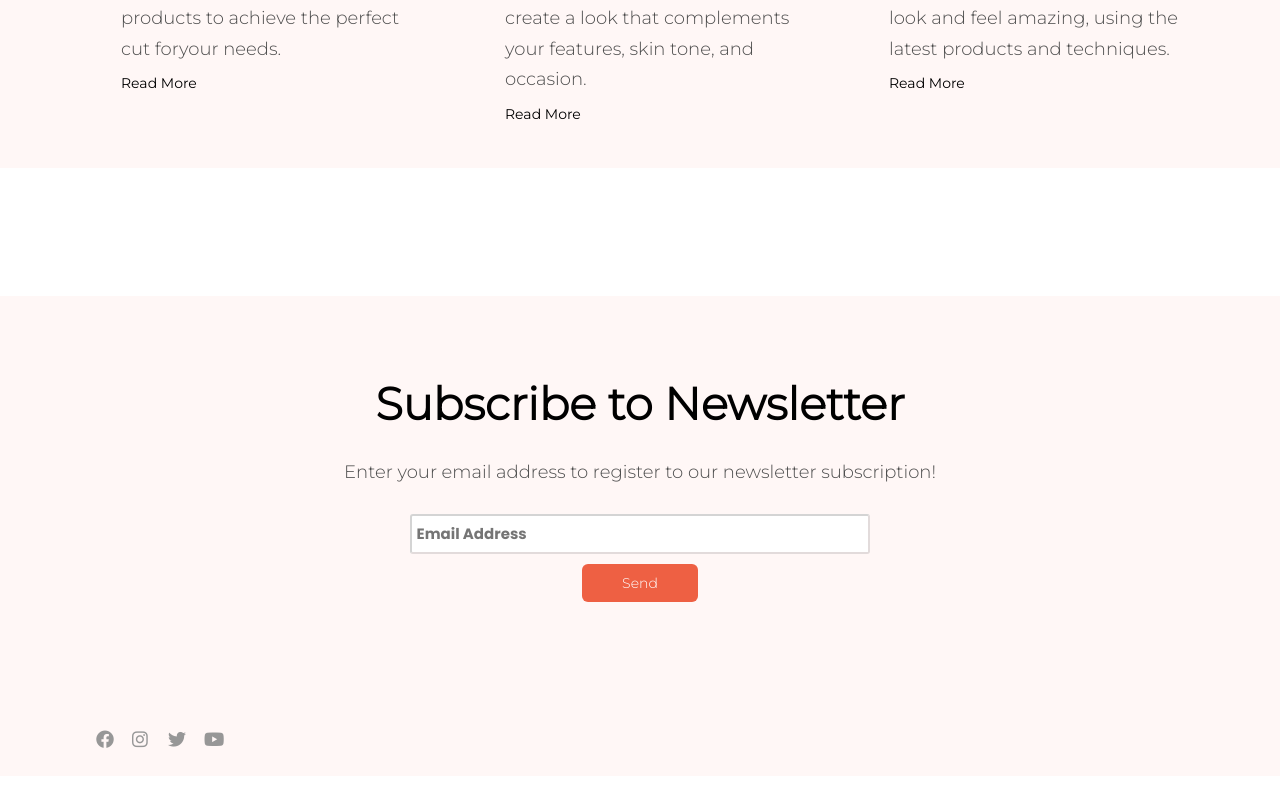
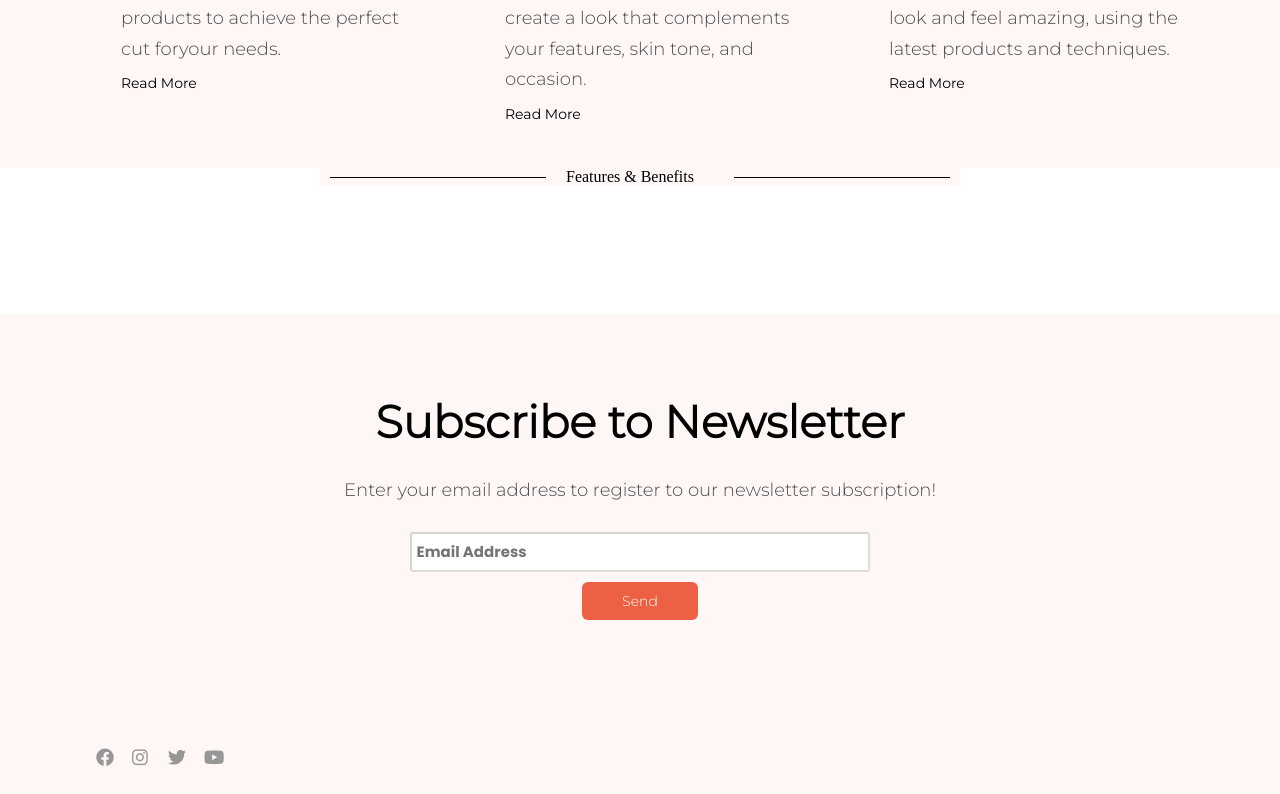
Before and after one commit to nadiahosisy/Beauty-Salon, a React (Vite) app: page /Home in a window 1280 px wide. Shown: the part 2142-2936 px from the top of the page. Built offline with nearby package versions, Linux system fonts and the light colour scheme.

Commit message:
added style

```diff
--- a/src/components/home-page-component/FeaturesAndBenefits.jsx
+++ b/src/components/home-page-component/FeaturesAndBenefits.jsx
@@ -4,7 +4,7 @@ const FeaturesAndBenefits = () => {
   return (
     <div className="features-benifts-main-div">
       <spn></spn>
-      <span></span>
+      <span>Features & Benefits</span>
       <span></span>
     </div>
   );
--- a/src/style/home-beneifts.css
+++ b/src/style/home-beneifts.css
@@ -0,0 +1,20 @@
+.features-benifts-main-div {
+  display: flex;
+  align-items: center;
+  background-color: #fff7f6;
+  margin-left: 20rem;
+  margin-right: 20rem;
+  position: relative;
+}
+
+.features-benifts-main-div span {
+  margin: 0 10px; /* Optional: Add spacing between spans */
+}
+
+.features-benifts-main-div::before,
+.features-benifts-main-div::after {
+  content: "";
+  flex: 1;
+  border-top: 1px solid black; /* Adjust the color and thickness of the line as needed */
+  margin: 0 10px; /* Optional: Add spacing between the lines and the text */
+}
```
